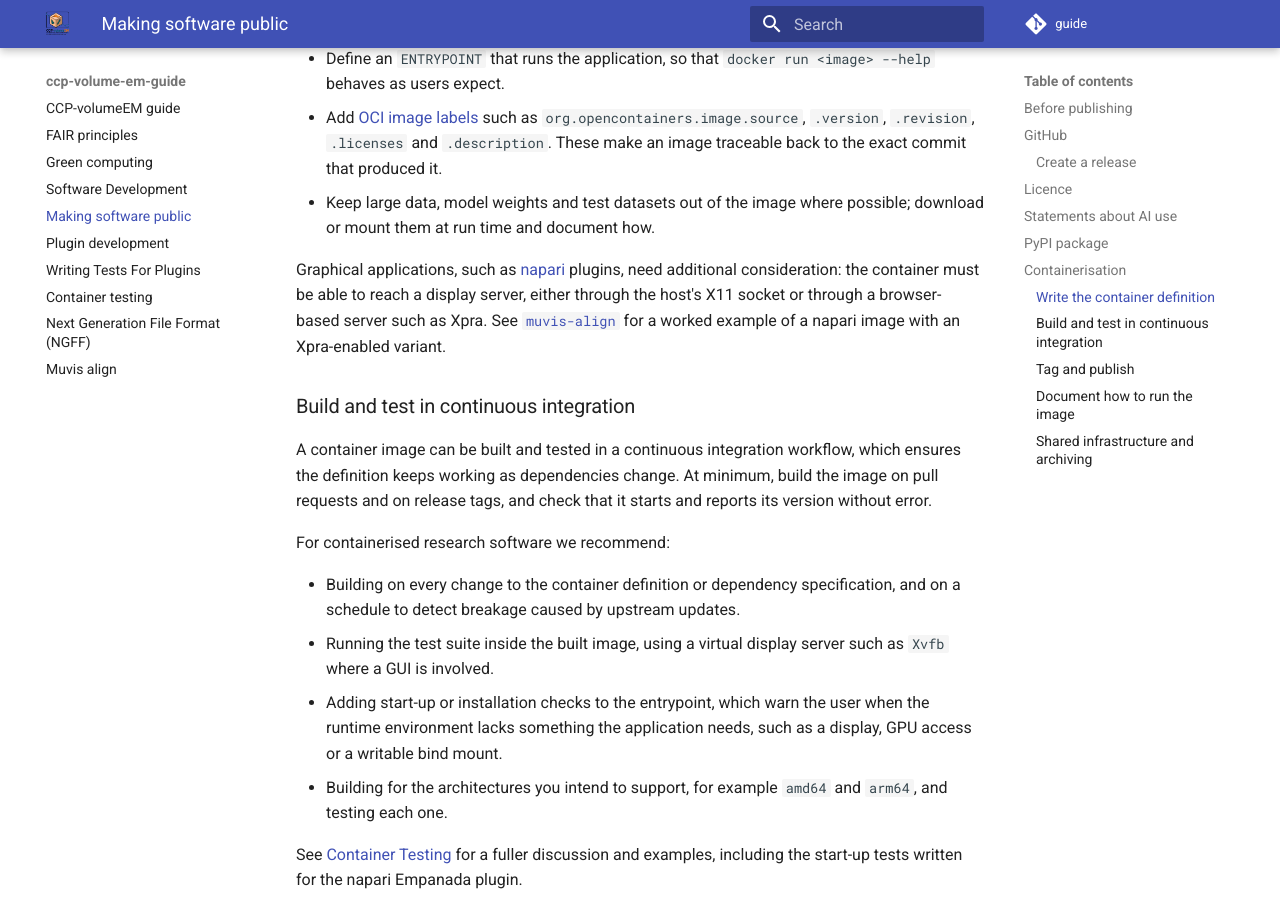
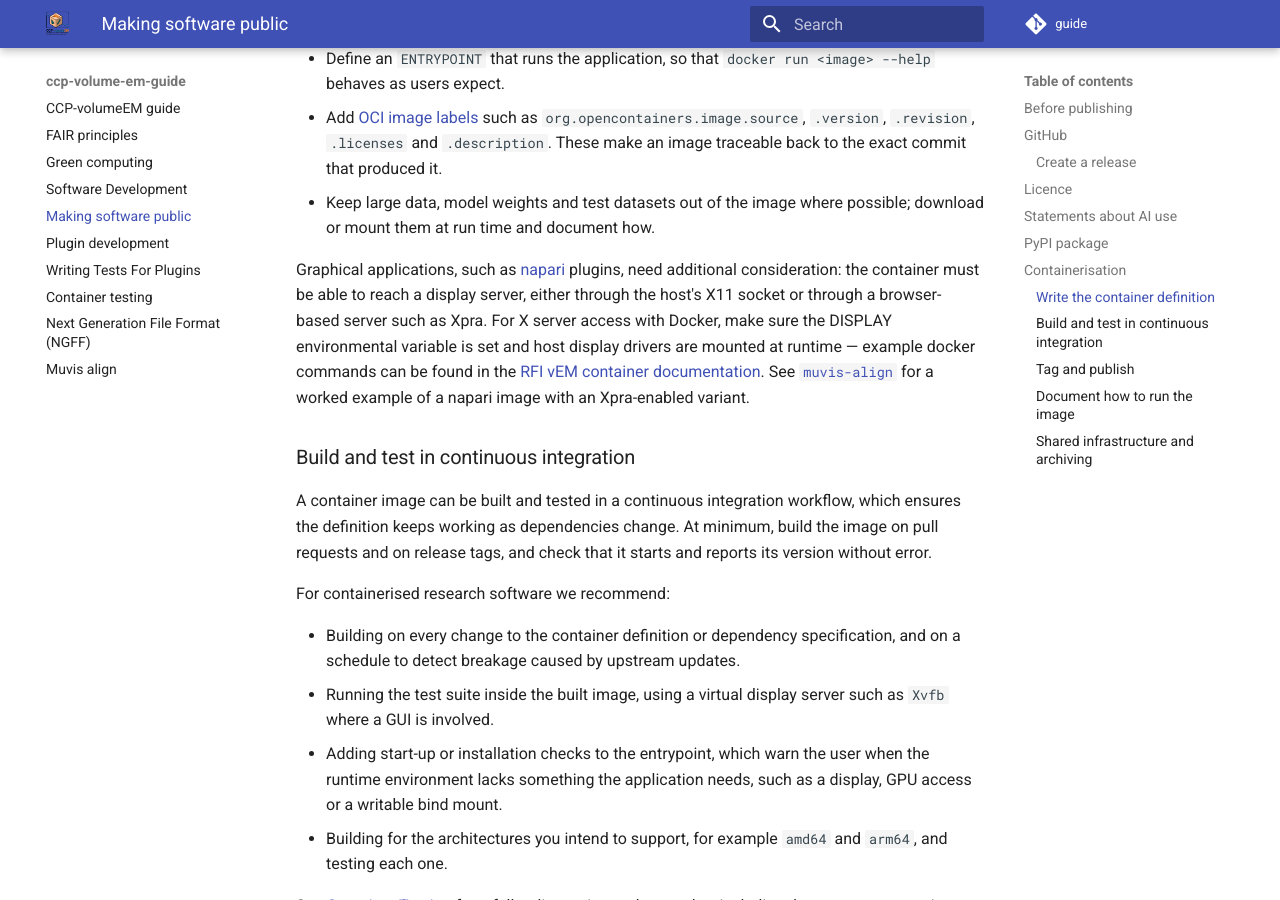
Before and after one commit to ccp-volume-em/guide, an MkDocs documentation site: the page built from docs/software_publishing.md, in a window 1280 px wide and 900 px high, scrolled down 5657 px. Built offline with MkDocs 1.6.1 and Material for MkDocs 9.7.7, drawn with Linux system fonts in a browser that asks for light colours; comment, search, counter and statistics services are not loaded.

Commit message:
Update docs/software_publishing.md
Co-authored-by: Piper Fowler-Wright <piperfw@gmail.com>

```diff
--- a/docs/software_publishing.md
+++ b/docs/software_publishing.md
@@ -258,7 +258,7 @@ Recommendations for the definition:
 Graphical applications, such as [napari](https://napari.org/) plugins, need
 additional consideration: the container must be able to reach a display server,
 either through the host's X11 socket or through a browser-based server such as
-Xpra. See [`muvis-align`](muvis-align.md#interactive-interface-with-xpra-container)
+Xpra. For X server access with Docker, make sure the DISPLAY environmental variable is set and host display drivers are mounted at runtime — example docker commands can be found in the [RFI vEM container documentation](https://rosalindfranklininstitute.github.io/volume-em-container-documentation/). See [`muvis-align`](muvis-align.md#interactive-interface-with-xpra-container)
 for a worked example of a napari image with an Xpra-enabled variant.
 
 ### Build and test in continuous integration
```
